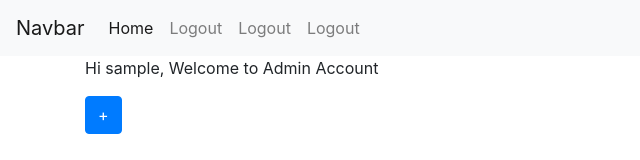
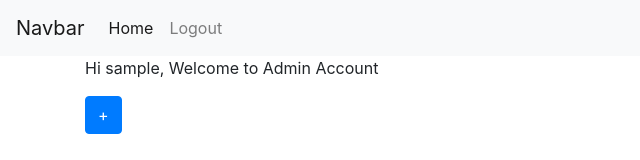
Before and after one commit to kyesu-developer/angular_demo, an Angular app: page /home in a window 1280 px wide. Shown: the top 160 px of the page, without its empty margins (0-640 px from the left). Built offline with nearby package versions, Linux system fonts and the light colour scheme; sample sign-in values are in the browser's storage.

Commit message:
all changes are reverted, today work is safe

```diff
--- a/src/app/app.component.html
+++ b/src/app/app.component.html
@@ -12,13 +12,7 @@
       <li class="nav-item">
         <a class="nav-link" [style.display]="show? 'none' :'block'" [routerLink]="['/login']">Login</a>
       </li>
-      <li class="nav-item" >
-        <a class="nav-link" [style.display]="show? 'block' :'none'" [routerLink]="['/logout']">Logout</a>
-      </li>
-      <li class="nav-item" >
-        <a class="nav-link" [style.display]="show? 'block' :'none'" [routerLink]="['/logout']">Logout</a>
-      </li>
-      <li class="nav-item" >
+       <li class="nav-item" >
         <a class="nav-link" [style.display]="show? 'block' :'none'" [routerLink]="['/logout']">Logout</a>
       </li>
 
```
Also changed, not shown: src/app/app.component.css (line endings or trailing spaces), 1 other file (tests, documents, lock files or other folders).
